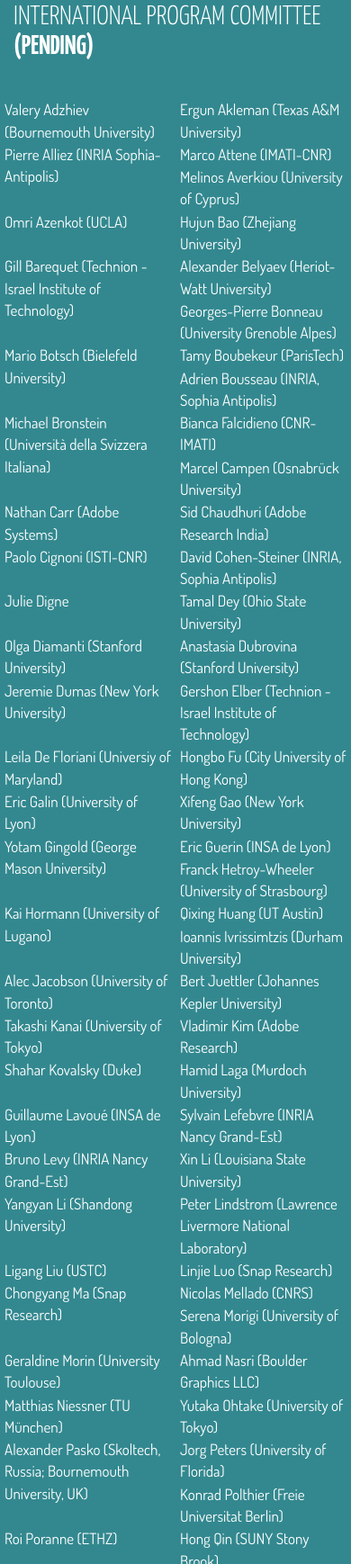
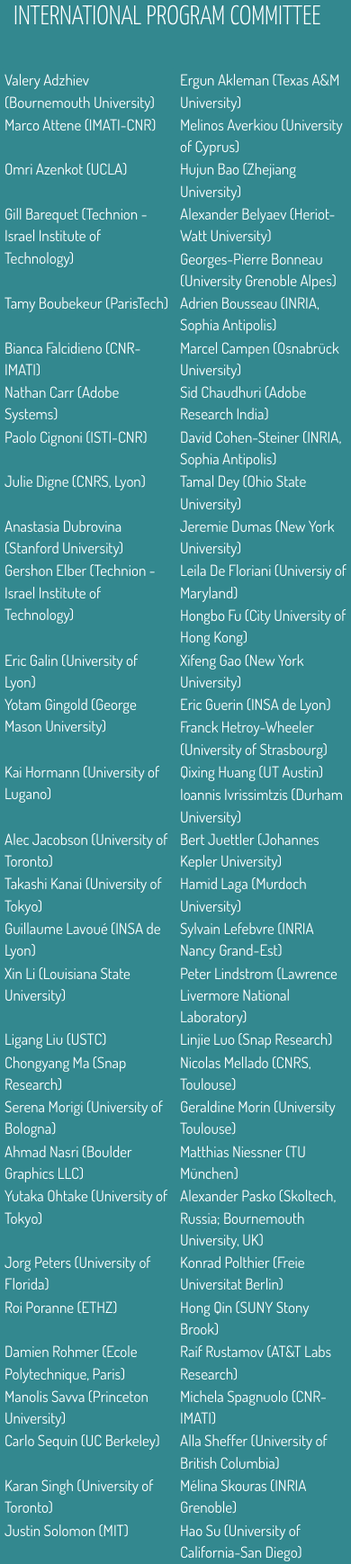
Before and after one commit to naka242/naka242.github.io, a plain HTML site: page index.html in a window 390 px wide. Shown: the part 8033-9771 px from the top of the page at 90% size. Drawn offline with Linux system fonts and the light colour scheme.

Commit message:
modified:   index.html

```diff
--- a/index.html
+++ b/index.html
@@ -316,14 +316,13 @@
 		    </div>
 
 		    <div>
-			    <h2 class="heading">International Program Committee <b>(Pending)</b> &nbsp;
+			    <h2 class="heading">International Program Committee &nbsp;
 			        <span class="glyphicon glyphicon-menu-up" aria-hidden="true"></span>
 			    </h2>
 		    </div>
 			<ul class="list-group row">
 			<li class='list-group-item col-xs-6'>Valery Adzhiev (Bournemouth University)</li>
 			<li class='list-group-item col-xs-6'>Ergun Akleman (Texas A&amp;M University)</li>
-			<li class='list-group-item col-xs-6'>Pierre Alliez (INRIA Sophia-Antipolis)</li>
 			<li class='list-group-item col-xs-6'>Marco Attene (IMATI-CNR)</li>
 			<li class='list-group-item col-xs-6'>Melinos Averkiou (University of Cyprus)</li>
 			<li class='list-group-item col-xs-6'>Omri Azenkot (UCLA)</li>
@@ -331,19 +330,16 @@
 			<li class='list-group-item col-xs-6'>Gill Barequet (Technion - Israel Institute of Technology)</li>
 			<li class='list-group-item col-xs-6'>Alexander Belyaev (Heriot-Watt University)</li>
 			<li class='list-group-item col-xs-6'>Georges-Pierre Bonneau (University Grenoble Alpes)</li>
-			<li class='list-group-item col-xs-6'>Mario Botsch (Bielefeld University)</li>
 			<li class='list-group-item col-xs-6'>Tamy Boubekeur (ParisTech)</li>
 			<li class='list-group-item col-xs-6'>Adrien Bousseau (INRIA, Sophia Antipolis)</li>
-			<li class='list-group-item col-xs-6'>Michael Bronstein (Università della Svizzera Italiana)</li>
 			<li class='list-group-item col-xs-6'>Bianca Falcidieno (CNR-IMATI)</li>
 			<li class='list-group-item col-xs-6'>Marcel Campen (Osnabrück University)</li>
 			<li class='list-group-item col-xs-6'>Nathan Carr (Adobe Systems)</li>
 			<li class='list-group-item col-xs-6'>Sid Chaudhuri (Adobe Research India)</li>
 			<li class='list-group-item col-xs-6'>Paolo Cignoni (ISTI-CNR)</li>
 			<li class='list-group-item col-xs-6'>David Cohen-Steiner (INRIA, Sophia Antipolis)</li>
-			<li class='list-group-item col-xs-6'>Julie Digne</li>
+			<li class='list-group-item col-xs-6'>Julie Digne (CNRS, Lyon)</li>
 			<li class='list-group-item col-xs-6'>Tamal Dey (Ohio State University)</li>
-			<li class='list-group-item col-xs-6'>Olga Diamanti (Stanford University)</li>
 			<li class='list-group-item col-xs-6'>Anastasia Dubrovina (Stanford University)</li>
 			<li class='list-group-item col-xs-6'>Jeremie Dumas (New York University)</li>
 			<li class='list-group-item col-xs-6'>Gershon Elber (Technion - Israel Institute of Technology)</li>
@@ -360,19 +356,15 @@
 			<li class='list-group-item col-xs-6'>Alec Jacobson (University of Toronto)</li>
 			<li class='list-group-item col-xs-6'>Bert Juettler (Johannes Kepler University)</li>
 			<li class='list-group-item col-xs-6'>Takashi Kanai (University of Tokyo)</li>
-			<li class='list-group-item col-xs-6'>Vladimir Kim (Adobe Research)</li>
-			<li class='list-group-item col-xs-6'>Shahar Kovalsky (Duke)</li>
 			<li class='list-group-item col-xs-6'>Hamid Laga (Murdoch University)</li>
 			<li class='list-group-item col-xs-6'>Guillaume Lavoué (INSA de Lyon)</li>
 			<li class='list-group-item col-xs-6'>Sylvain Lefebvre (INRIA Nancy Grand-Est)</li>
-			<li class='list-group-item col-xs-6'>Bruno Levy (INRIA Nancy Grand-Est)</li>
 			<li class='list-group-item col-xs-6'>Xin Li (Louisiana State University)</li>
-			<li class='list-group-item col-xs-6'>Yangyan Li (Shandong University)</li>
 			<li class='list-group-item col-xs-6'>Peter Lindstrom (Lawrence Livermore National Laboratory)</li>
 			<li class='list-group-item col-xs-6'>Ligang Liu (USTC)</li>
 			<li class='list-group-item col-xs-6'>Linjie Luo (Snap Research)</li>
 			<li class='list-group-item col-xs-6'>Chongyang Ma (Snap Research)</li>
-			<li class='list-group-item col-xs-6'>Nicolas Mellado (CNRS)</li>
+			<li class='list-group-item col-xs-6'>Nicolas Mellado (CNRS, Toulouse)</li>
 			<li class='list-group-item col-xs-6'>Serena Morigi (University of Bologna)</li>
 			<li class='list-group-item col-xs-6'>Geraldine Morin (University Toulouse)</li>
 			<li class='list-group-item col-xs-6'>Ahmad Nasri (Boulder Graphics LLC)</li>
@@ -387,28 +379,21 @@
 			<li class='list-group-item col-xs-6'>Raif Rustamov (AT&amp;T Labs Research)</li>
 			<li class='list-group-item col-xs-6'>Manolis Savva (Princeton University)</li>
 			<li class='list-group-item col-xs-6'>Michela Spagnuolo (CNR-IMATI)</li>
-			<li class='list-group-item col-xs-6'>Camille Schreck (INRIA Rhone-Alpes)</li>
 			<li class='list-group-item col-xs-6'>Carlo Sequin (UC Berkeley)</li>
 			<li class='list-group-item col-xs-6'>Alla Sheffer (University of British Columbia)</li>
 			<li class='list-group-item col-xs-6'>Karan Singh (University of Toronto)</li>
-			<li class='list-group-item col-xs-6'>Mélina Skouras (MIT)</li>
+			<li class='list-group-item col-xs-6'>Mélina Skouras (INRIA Grenoble)</li>
 			<li class='list-group-item col-xs-6'>Justin Solomon (MIT)</li>
 			<li class='list-group-item col-xs-6'>Hao Su (University of California-San Diego)</li>
-			<li class='list-group-item col-xs-6'>Chengcheng Tang (Stanford University)</li>
+			<li class='list-group-item col-xs-6'>Chengcheng Tang (Facebook Reality Labs)</li>
 			<li class='list-group-item col-xs-6'>Kai Tang (Hong Kong Univeristy of Science and Technology)</li>
 			<li class='list-group-item col-xs-6'>Daniel Thalmann (Swiss Federal Institute of Technology)</li>
 			<li class='list-group-item col-xs-6'>Yiying Tong (Michigan State University,)</li>
 			<li class='list-group-item col-xs-6'>Georg Umlauf (HTWG Konstanz)</li>
 			<li class='list-group-item col-xs-6'>Remco Veltkamp (Utrecht University)</li>
-			<li class='list-group-item col-xs-6'>Etienne Vouga (UT Austin)</li>
-			<li class='list-group-item col-xs-6'>Johannes Wallner (TU Graz)</li>
-			<li class='list-group-item col-xs-6'>Michael Wand (Universität Mainz)</li>
 			<li class='list-group-item col-xs-6'>Wenping Wang (University of Hong Kong)</li>
 			<li class='list-group-item col-xs-6'>Michael Wimmer (TU Wien)</li>
-			<li class='list-group-item col-xs-6'>Brian Wyvill (University of Victoria)</li>
 			<li class='list-group-item col-xs-6'>Kai Xu (National University of Defense Technology)</li>
-			<li class='list-group-item col-xs-6'>Jimei Yang (Adobe Research)</li>
-			<li class='list-group-item col-xs-6'>Craig Yu (UMass Boston)</li>
 			<li class='list-group-item col-xs-6'>Ersin Yumer (UBER ATG)</li>
 			</ul>
   		</div>
```
